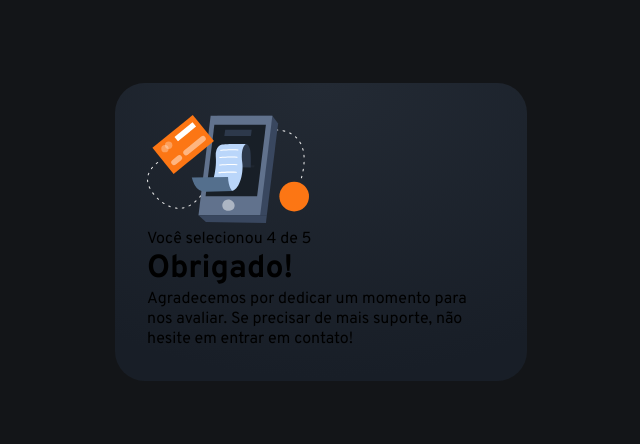
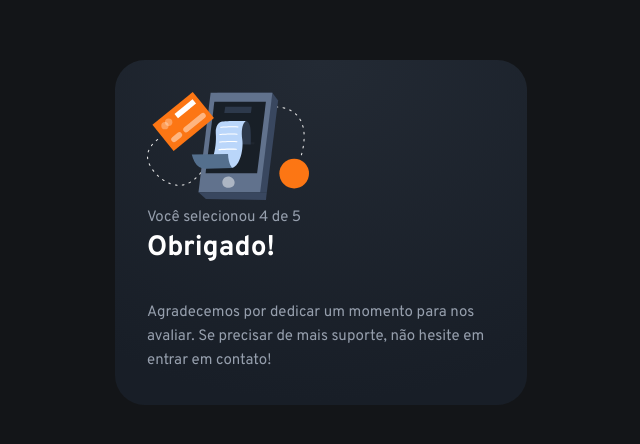
Before and after one commit to GustavoHenrique11aTi/Feedback, a plain HTML site: page pages/agradecimentos.html in a window 1280 px wide. Shown: the part 168-612 px from the top of the page, without its empty margins (319-959 px from the left). Drawn offline with Linux system fonts and the light colour scheme.

Commit message:
terceiro commit do agradecimento.css

```diff
--- a/pages/agradecimentos.css
+++ b/pages/agradecimentos.css
@@ -34,3 +34,14 @@ body{
   padding: 32px;
   border-radius: 30px;
 }
+
+.card h1{
+  color: var(--white);
+  font-size: 28px;
+  margin-bottom: 35px;
+}
+.card p{
+  color: var(--light-grey);
+  font-size: 15px;
+  line-height: 24px;
+}
```
